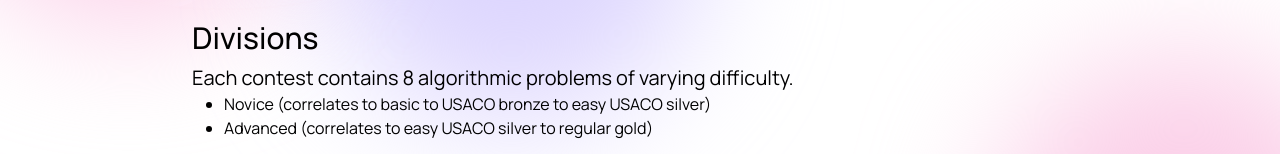
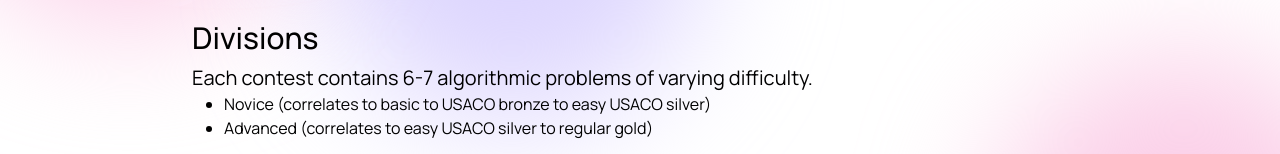
Before and after one commit to maggie-j-liu/algirlithm, a Next.js app: page /logistics in a window 1280 px wide. Shown: the part 504-658 px from the top of the page. Built offline with nearby package versions, Linux system fonts and the light colour scheme.

Commit message:
Update logistics.jsx

```diff
--- a/pages/logistics.jsx
+++ b/pages/logistics.jsx
@@ -32,7 +32,7 @@ const Logistics = () => {
           <SubSubtitle>Divisions</SubSubtitle>
           <p>
             {" "}
-            Each contest contains 8 algorithmic problems of varying difficulty.
+            Each contest contains 6-7 algorithmic problems of varying difficulty.
           </p>
 
           <div className="prose prose-lg text-black-500 mx-auto lg:px-8">
```
